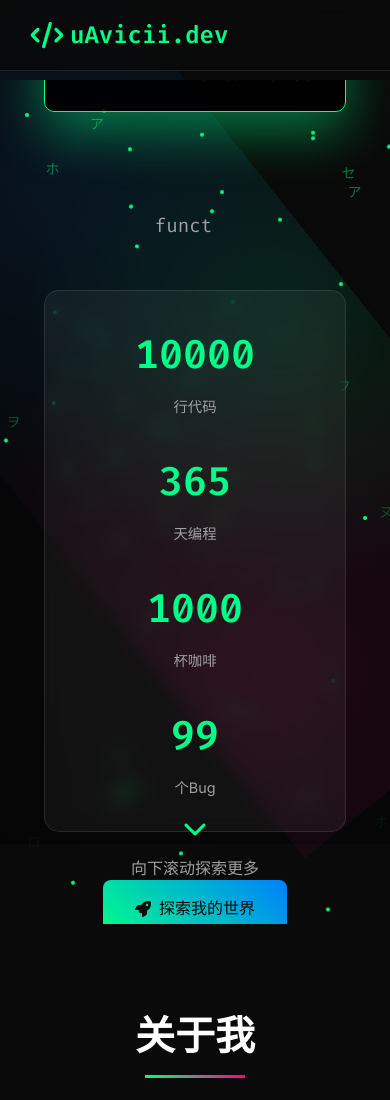
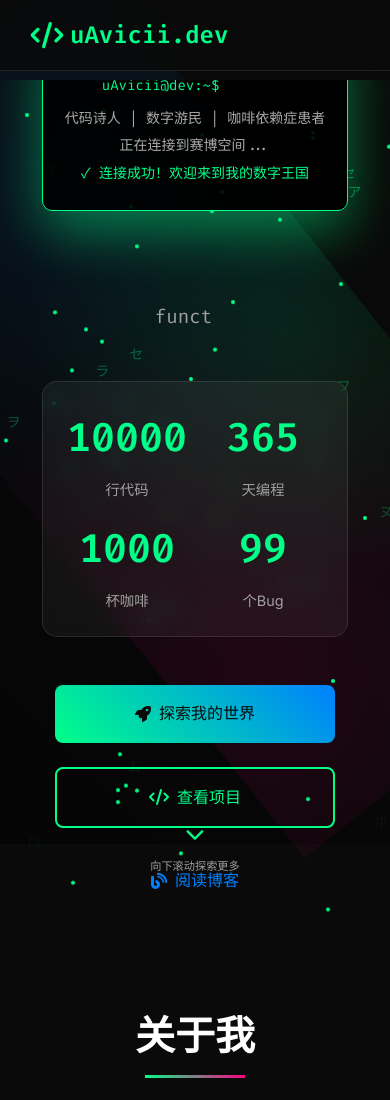
Before and after one commit to uAvicii/0627, a website: page index.html in a window 390 px wide. Shown: the top 1100 px of the page. Drawn offline with Linux system fonts and the light colour scheme.

Commit message:
修复滚动指示器Bug：解决重叠问题，添加自动隐藏功能，优化响应式布局

```diff
--- a/index.html
+++ b/index.html
@@ -382,24 +382,58 @@
         /* 滚动指示器 */
         .scroll-indicator {
             position: absolute;
-            bottom: 2rem;
+            bottom: 3rem;
             left: 50%;
             transform: translateX(-50%);
             text-align: center;
             color: var(--text-secondary);
             animation: bounce 2s infinite;
+            z-index: 10;
+            transition: opacity 0.5s ease, visibility 0.5s ease, color 0.3s ease;
+            font-size: 0.9rem;
+            cursor: pointer;
+            padding: 0.5rem;
+            border-radius: 0.5rem;
+        }
+
+        .scroll-indicator:hover {
+            color: var(--primary-color);
+            background: rgba(0, 255, 136, 0.1);
+        }
+
+        .scroll-indicator:hover .scroll-arrow {
+            color: var(--primary-color);
+            transform: translateY(-2px);
+        }
+
+        .scroll-indicator.hidden {
+            opacity: 0;
+            visibility: hidden;
         }
 
         .scroll-arrow {
-            font-size: 1.5rem;
-            margin-bottom: 0.5rem;
+            font-size: 1.2rem;
+            margin-bottom: 0.3rem;
             color: var(--primary-color);
+            display: block;
+        }
+
+        .scroll-indicator span {
+            display: block;
+            font-size: 0.8rem;
+            margin-top: 0.5rem;
         }
 
         @keyframes bounce {
-            0%, 20%, 50%, 80%, 100% { transform: translateX(-50%) translateY(0); }
-            40% { transform: translateX(-50%) translateY(-10px); }
-            60% { transform: translateX(-50%) translateY(-5px); }
+            0%, 20%, 50%, 80%, 100% {
+                transform: translateX(-50%) translateY(0);
+            }
+            40% {
+                transform: translateX(-50%) translateY(-8px);
+            }
+            60% {
+                transform: translateX(-50%) translateY(-4px);
+            }
         }
 
         .hero-title {
@@ -437,6 +471,9 @@
             gap: 1rem;
             justify-content: center;
             flex-wrap: wrap;
+            margin-bottom: 4rem;
+            position: relative;
+            z-index: 5;
         }
 
         .btn {
@@ -953,11 +990,39 @@
             .cta-buttons {
                 flex-direction: column;
                 align-items: center;
+                gap: 1.5rem;
+                margin-bottom: 5rem;
+            }
+
+            .btn {
+                width: 100%;
+                max-width: 280px;
+                justify-content: center;
+            }
+
+            .scroll-indicator {
+                bottom: 2rem;
+                font-size: 0.8rem;
+            }
+
+            .scroll-indicator span {
+                font-size: 0.7rem;
+            }
+
+            .hero-stats {
+                grid-template-columns: repeat(2, 1fr);
+                gap: 1rem;
+                padding: 1.5rem;
+            }
+
+            .terminal-window {
+                margin-bottom: 1.5rem;
             }
 
             .about-grid,
             .skills-grid,
-            .blog-grid {
+            .blog-grid,
+            .projects-grid {
                 grid-template-columns: 1fr;
             }
 
@@ -1116,7 +1181,7 @@
                         <span class="btn-shine"></span>
                     </a>
                 </div>
-                <div class="scroll-indicator">
+                <div class="scroll-indicator" id="scrollIndicator">
                     <div class="scroll-arrow">
                         <i class="fas fa-chevron-down"></i>
                     </div>
@@ -1517,17 +1582,26 @@
             });
         });
 
-        // 导航栏滚动效果
+        // 导航栏滚动效果和滚动指示器控制
         let lastScrollTop = 0;
         const navbar = document.querySelector('.navbar');
+        const scrollIndicator = document.querySelector('.scroll-indicator');
 
         window.addEventListener('scroll', function() {
             let scrollTop = window.pageYOffset || document.documentElement.scrollTop;
 
+            // 导航栏滚动效果
             if (scrollTop > lastScrollTop) {
                 navbar.style.transform = 'translateY(-100%)';
             } else {
                 navbar.style.transform = 'translateY(0)';
+            }
+
+            // 滚动指示器控制 - 当用户滚动超过100px时隐藏
+            if (scrollTop > 100) {
+                scrollIndicator.classList.add('hidden');
+            } else {
+                scrollIndicator.classList.remove('hidden');
             }
 
             lastScrollTop = scrollTop;
@@ -1643,6 +1717,20 @@
 
         // 初始化项目过滤
         initProjectFilter();
+
+        // 滚动指示器点击事件
+        const scrollIndicatorElement = document.getElementById('scrollIndicator');
+        if (scrollIndicatorElement) {
+            scrollIndicatorElement.addEventListener('click', function() {
+                document.getElementById('about').scrollIntoView({
+                    behavior: 'smooth',
+                    block: 'start'
+                });
+            });
+
+            // 添加鼠标悬停效果
+            scrollIndicatorElement.style.cursor = 'pointer';
+        }
 
         // 打字机效果
         function typeWriter(element, text, speed = 50) {
```
